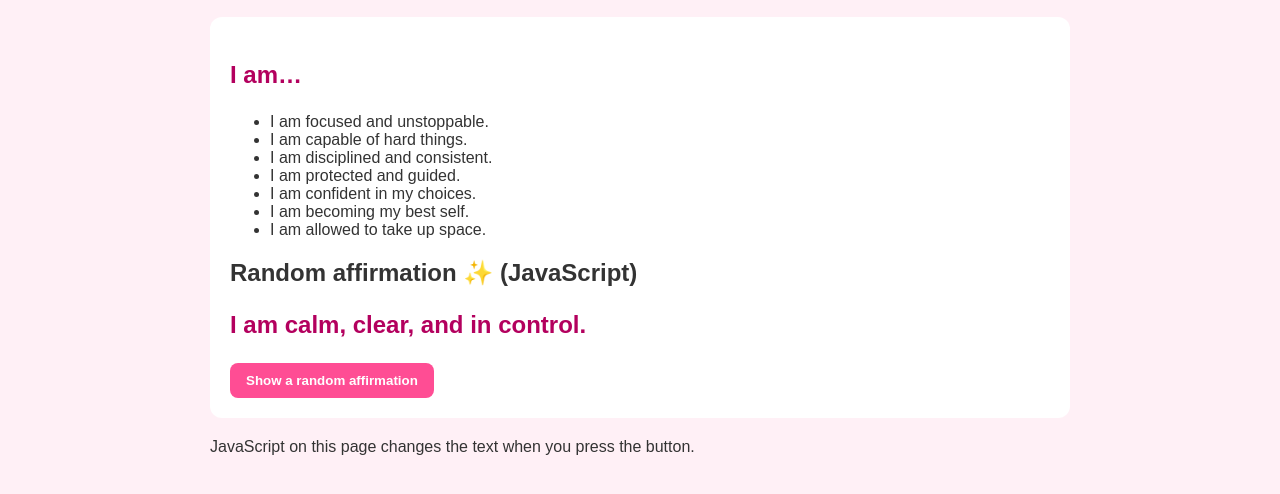
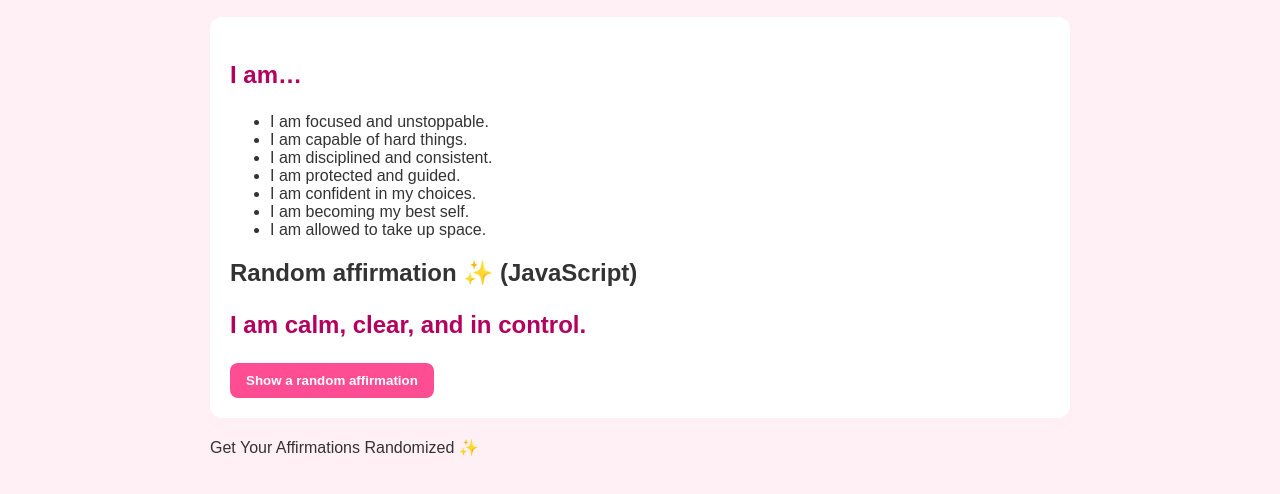
Before and after one commit to sarahk3412/VeryPinkPlanner, a plain HTML site: page affirmations.html in a window 1280 px wide. Shown: the part 220-714 px from the top of the page. Drawn offline with Linux system fonts and the light colour scheme; files that its build step writes are made by us from their sources; files whose address does not match are found by name.

Commit message:
Update affirmations.html

```diff
--- a/affirmations.html
+++ b/affirmations.html
@@ -50,7 +50,7 @@
   </section>
 
   <footer>
-    JavaScript on this page changes the text when you press the button.
+    Get Your Affirmations Randomized ✨
   </footer>
 </main>
 
```
